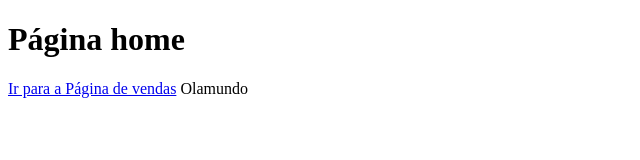
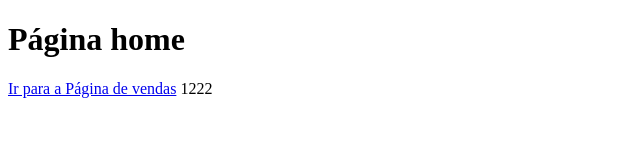
Before and after one commit to IQ1010001001/aulagithub, a plain HTML site: page index.html in a window 1280 px wide. Shown: the full height of the page, 0-640 px from the left. Drawn offline with Linux system fonts and the light colour scheme.

Commit message:
treinando 2

```diff
--- a/index.html
+++ b/index.html
@@ -8,7 +8,8 @@
 <body>
     <h1>Página home</h1>
     <a href="vendas.html">Ir para a Página de vendas</a>
-    Olamundo
+    1222
+
 
 </body>
 </html>
```
